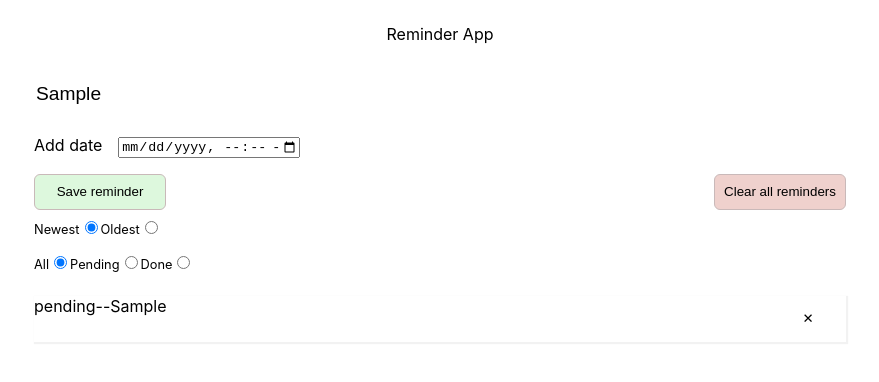
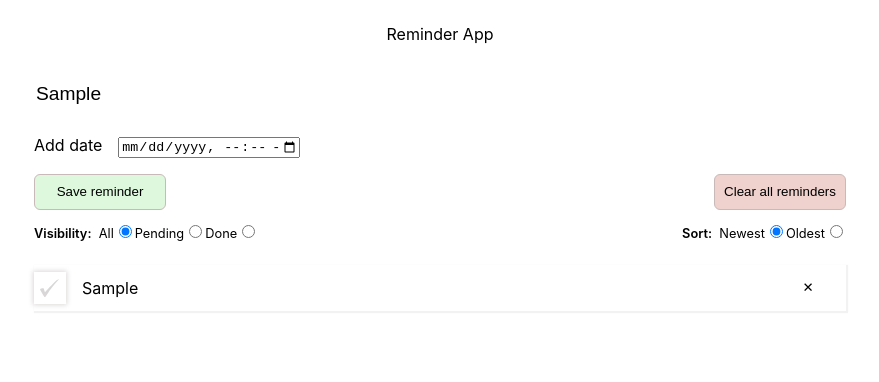
Before and after one commit to Syknapse/reminder-app-redux-tutorial, a React (Create React App) app: page / in a window 1280 px wide. Both pictures are taken after typing "Sample" into the empty fields and a click on the button "Save reminder". Shown: the top 382 px of the page, without its empty margins (200-1079 px from the left). Built offline with nearby package versions, Linux system fonts and the light colour scheme.

Commit message:
Add toggle button styles. Improve filters styles.

```diff
--- a/package.json
+++ b/package.json
@@ -7,6 +7,7 @@
     "@testing-library/jest-dom": "^4.2.4",
     "@testing-library/react": "^9.3.2",
     "@testing-library/user-event": "^7.1.2",
+    "clsx": "^1.1.1",
     "gh-pages": "^3.0.0",
     "moment": "^2.26.0",
     "react": "^16.13.1",
--- a/src/components/App.css
+++ b/src/components/App.css
@@ -57,36 +57,10 @@ form {
   background: rgba(194, 77, 62, 0.46);
 }
 
-.reminders-list {
-  padding: 0 24px;
-}
-
-.reminders-list li {
-  list-style: none;
+.filters {
   display: flex;
   justify-content: space-between;
-  min-height: 46px;
-  margin-bottom: 8px;
-  box-shadow: 1px 1px 1px 1px rgba(0, 0, 0, 0.051);
-}
-
-.reminders-list p {
-  margin: 0;
-}
-
-.reminders-list .remove {
-  background: none;
-  border: none;
-  margin: 0 16px 0 auto;
-  width: 44px;
-}
-
-.reminders-list .remove:hover {
-  color: rgb(194, 46, 46);
-}
-
-.reminders-list .due-date {
-  color: gray;
+  margin: 4px 0;
 }
 
 .filters-group {
@@ -94,21 +68,7 @@ form {
   padding: 8px 0;
 }
 
-hr {
-  border: none;
-  border-top: 8px double rgba(0, 0, 0, 0.15);
-  margin: 0;
-  margin-top: 32px;
-  height: 42px;
-  overflow: visible;
-  text-align: center;
-  color: rgba(0, 0, 0, 0.45);
+.filters-group span {
+  font-weight: 600;
+  margin-right: 4px;
 }
-
-hr:after {
-  content: 'Past';
-  position: relative;
-  top: -16px;
-  padding: 0 8px;
-  background: #fff;
-}
--- a/src/components/App.js
+++ b/src/components/App.js
@@ -135,7 +135,21 @@ class App extends Component {
               Clear all reminders
             </button>
           </div>
+          <div className="filters">
+            <div className="filters-group" onChange={e => this.applyVisibilityFilter(e)}>
+              <span>Visibility: </span>
+              {visibilityFilterTypes.map(filter => (
+                <FilterSelector
+                  key={filter.type}
+                  group="visibility"
+                  label={filter.label}
+                  type={filter.type}
+                  selected={currentVisibilityFilter}
+                />
+              ))}
+            </div>
             <div className="filters-group" onChange={e => this.applySortFilter(e)}>
+              <span>Sort: </span>
               {sortFilterTypes.map(filter => (
                 <FilterSelector
                   key={filter.type}
@@ -146,16 +160,6 @@ class App extends Component {
                 />
               ))}
             </div>
-          <div className="filters-group" onChange={e => this.applyVisibilityFilter(e)}>
-            {visibilityFilterTypes.map(filter => (
-              <FilterSelector
-                key={filter.type}
-                group="visibility"
-                label={filter.label}
-                type={filter.type}
-                selected={currentVisibilityFilter}
-              />
-            ))}
           </div>
         </form>
         <RemindersList
--- a/src/components/ReminderItem/index.jsx
+++ b/src/components/ReminderItem/index.jsx
@@ -1,9 +1,14 @@
 import React from 'react'
 import moment from 'moment'
+import clsx from 'clsx'
+import checkMark from '../../data/icons/checkMark'
+import './reminderItem.css'
 
 const ReminderItem = ({ id, text, dueDate, isComplete, onToggle, onDelete }) => (
-  <li key={id}>
-    <div onClick={onToggle}>{isComplete ? 'done' : 'pending'}-- </div>
+  <li key={id} title={isComplete ? `Completed ${text}!` : 'Still pending'}>
+    <div className={clsx('status', isComplete && 'completed')} title="Toggle status" onClick={onToggle}>
+      {checkMark}
+    </div>
     <div className="text">
       <p>{text}</p>
       <p className="due-date">{dueDate && moment(new Date(dueDate)).fromNow()}</p>
--- /dev/null
+++ b/src/components/ReminderItem/reminderItem.css
@@ -0,0 +1,50 @@
+.reminders-list li {
+  list-style: none;
+  display: flex;
+  align-items: center;
+  justify-content: space-between;
+  min-height: 46px;
+  margin-bottom: 8px;
+  box-shadow: 1px 1px 1px 1px rgba(0, 0, 0, 0.051);
+}
+
+.status {
+  display: flex;
+  align-items: center;
+  justify-content: center;
+  width: 32px;
+  height: 32px;
+  margin-right: 16px;
+  box-shadow: 0 0 5px 1px #dcd8d8;
+}
+
+.status svg {
+  fill: rgb(216, 214, 214);
+}
+
+.completed {
+  box-shadow: inset 0 0 5px 1px #dcd8d8;
+}
+
+.completed svg {
+  fill: rgba(108, 171, 12, 0.88);
+}
+
+.reminders-list p {
+  margin: 0;
+}
+
+.reminders-list .remove {
+  background: none;
+  border: none;
+  margin: 0 16px 0 auto;
+  width: 44px;
+}
+
+.reminders-list .remove:hover {
+  color: rgb(194, 46, 46);
+}
+
+.reminders-list .due-date {
+  color: gray;
+}
--- a/src/components/RemindersList/index.jsx
+++ b/src/components/RemindersList/index.jsx
@@ -1,6 +1,7 @@
 import React from 'react'
 import moment from 'moment'
 import { ReminderItem } from '../index'
+import './remindersList.css'
 
 const RemindersList = ({ reminders, onToggle, onDelete }) => {
   const isPast = date => moment(new Date(date)).isBefore()
--- /dev/null
+++ b/src/components/RemindersList/remindersList.css
@@ -0,0 +1,22 @@
+.reminders-list {
+  padding: 0 24px;
+}
+
+hr {
+  border: none;
+  border-top: 8px double rgba(0, 0, 0, 0.15);
+  margin: 0;
+  margin-top: 32px;
+  height: 42px;
+  overflow: visible;
+  text-align: center;
+  color: rgba(0, 0, 0, 0.45);
+}
+
+hr:after {
+  content: 'Past';
+  position: relative;
+  top: -16px;
+  padding: 0 8px;
+  background: #fff;
+}
--- /dev/null
+++ b/src/data/icons/checkMark.js
@@ -0,0 +1,10 @@
+import React from 'react'
+
+const checkMark = (
+  <svg xmlns="http://www.w3.org/2000/svg" width="19.213" height="18.295" version="1.0">
+    <defs />
+    <path d="M4.775 18.295c-.275-.004-1.462-1.778-2.638-3.944L0 10.413l.554-.554c.305-.305 1.124-.554 1.82-.554H3.64l.636 2.005.637 2.005 5.064-5.541c2.786-3.048 6.003-6.044 7.15-6.658L19.213 0l-4.21 4.782c-2.314 2.63-5.45 6.748-6.969 9.15-1.517 2.404-2.984 4.367-3.26 4.363z" />
+  </svg>
+)
+
+export default checkMark
```
Also changed, not shown: 1 other file (tests, documents, lock files or other folders). Lines whose indentation alone changed are shown as unchanged.
